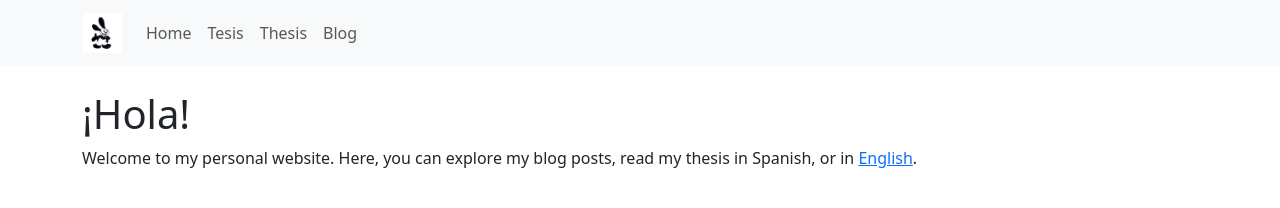
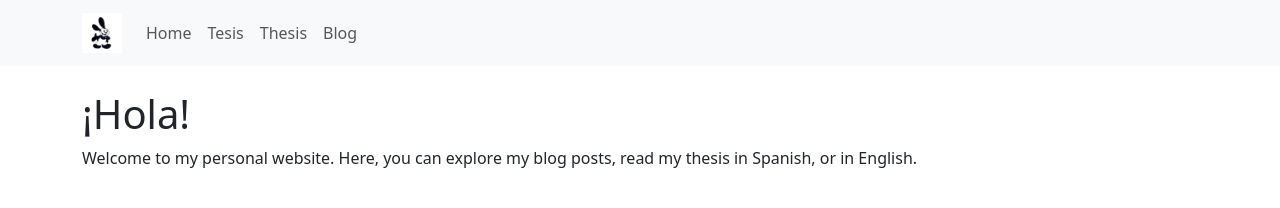
Before and after one commit to mauriciolaser/perulainen.com, a React (Create React App) app: page / in a window 1280 px wide. Shown: the top 208 px of the page. Built offline with nearby package versions, Linux system fonts and the light colour scheme; no server answers.

Commit message:
arreglada la presentación

```diff
--- a/src/pages/Home.js
+++ b/src/pages/Home.js
@@ -54,7 +54,7 @@ const Home = () => {
           <h1>¡Hola!</h1>
           <p>
             Welcome to my personal website. Here, you can explore my blog posts, read my thesis in Spanish,
-            or in <a href="https://github.com/mauriciolaser/counterforensic-ludology/tree/main/English" target="_blank">English</a>.
+            or in English.
           </p>
         </Col>
       </Row>
```
